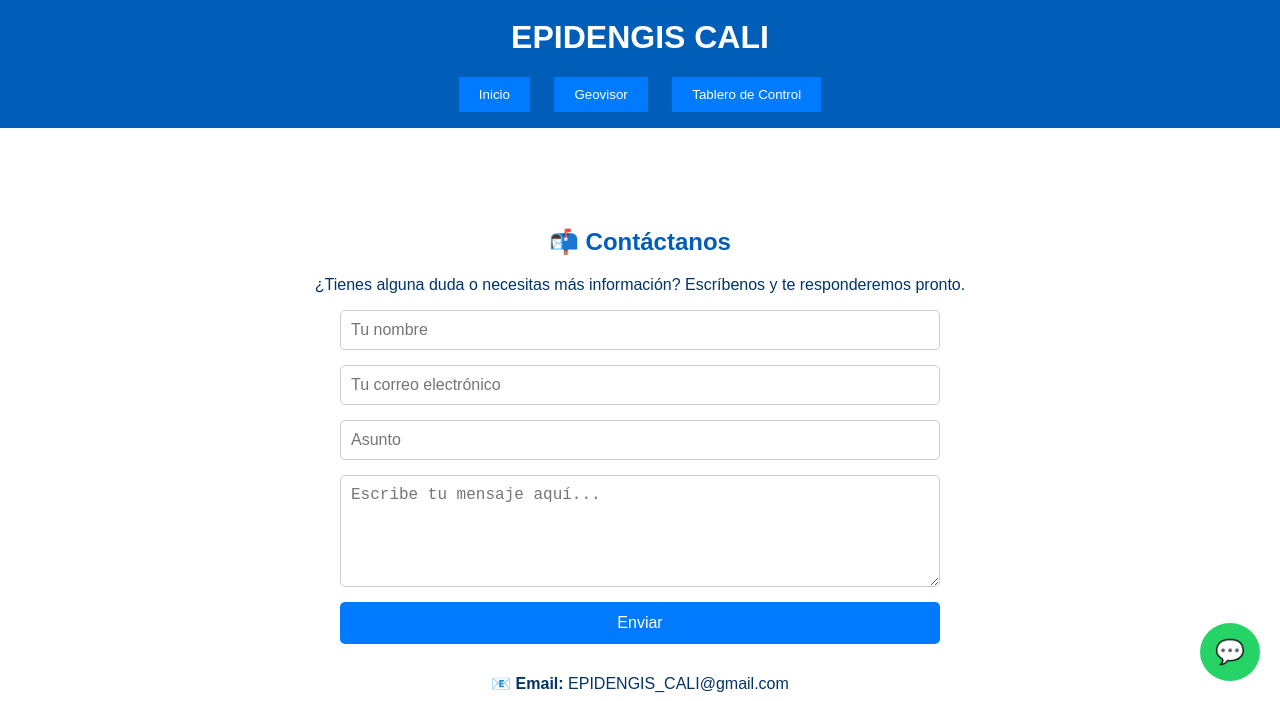
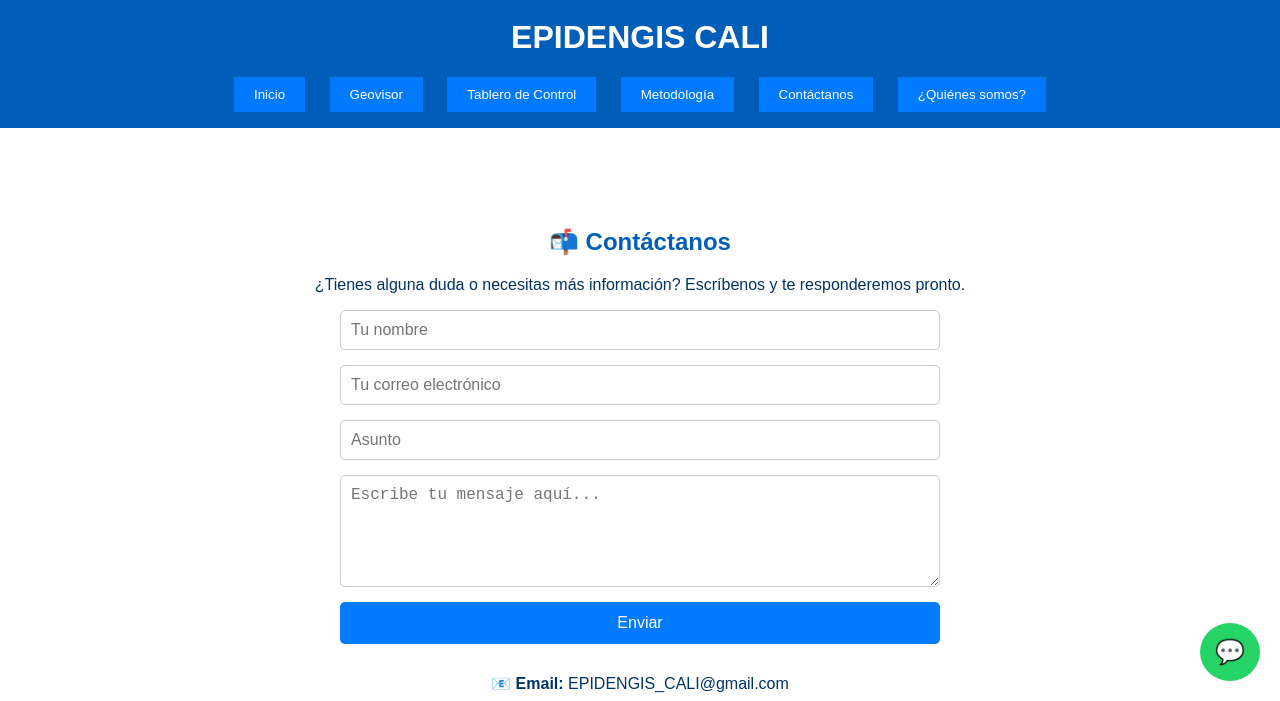
Before and after one commit to Jdjaramillo02/GEOPORTAL_EPIDENGIS_CALI, a plain HTML site: page contacto.html in a window 1280 px wide. Shown: the part 99-800 px from the top of the page. Drawn offline with Linux system fonts and the light colour scheme.

Commit message:
Geoportal SIG dengue

```diff
--- a/contacto.html
+++ b/contacto.html
@@ -91,6 +91,9 @@
       <button onclick="location.href='index.html'">Inicio</button>
       <button onclick="location.href='geovisor.html'">Geovisor</button>
       <button onclick="location.href='tablero.html'">Tablero de Control</button>
+      <button onclick="location.href='metodologia.html'">Metodología</button>
+      <button onclick="location.href='contacto.html'">Contáctanos</button>
+      <button onclick="location.href='quienes_somos.html'">¿Quiénes somos?</button>
     </nav>
   </header>
 
```
Also changed, not shown: metodologia.html (+2 -0 lines).
